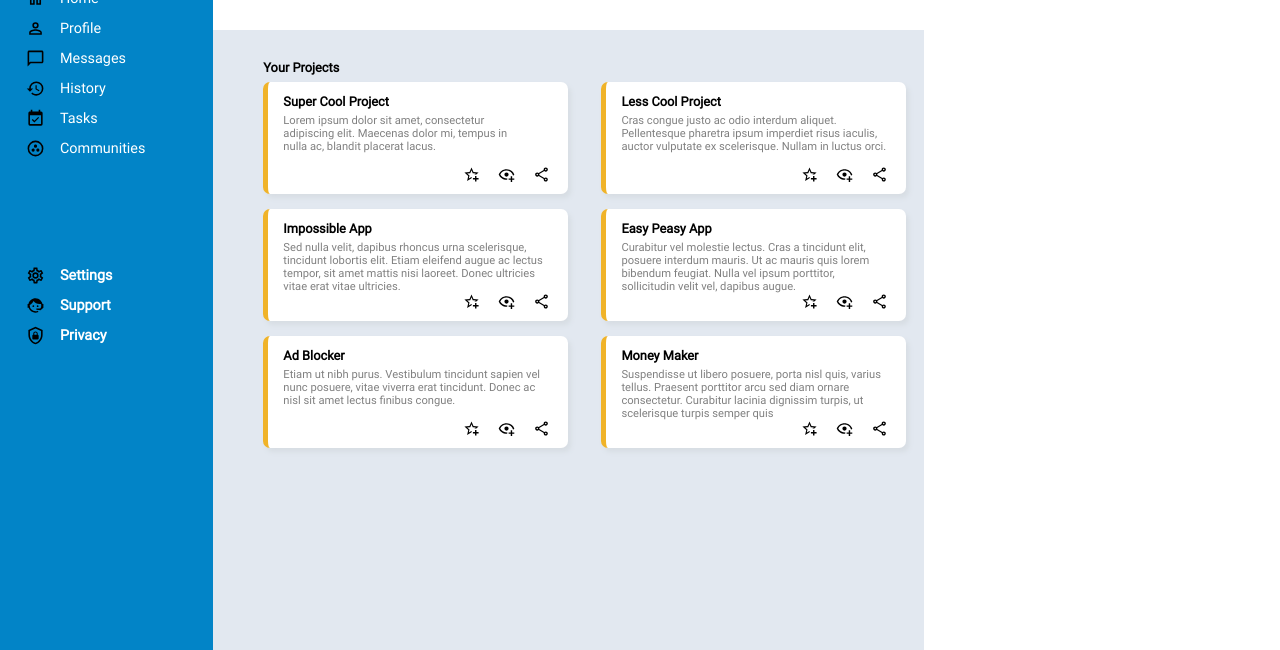
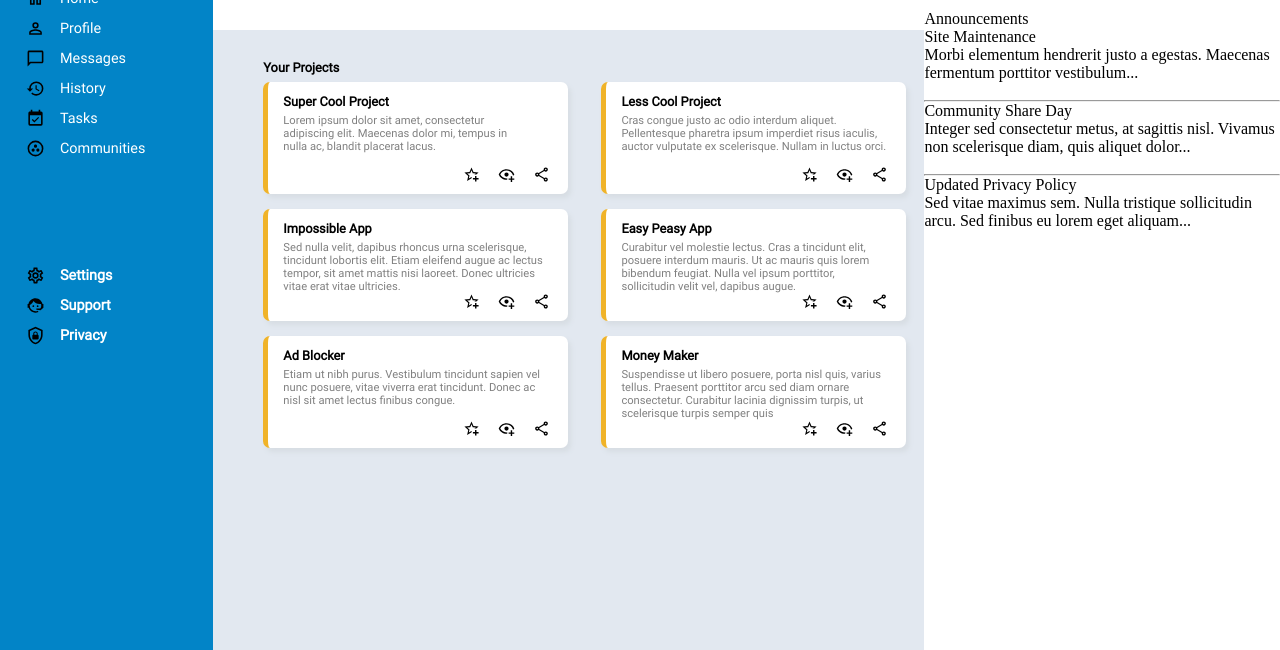
Before and after one commit to onurdemirk/admin-dashboard, a plain HTML site: page index.html in a window 1280 px wide. Shown: the part 150-800 px from the top of the page. Drawn offline with Linux system fonts and the light colour scheme.

Commit message:
Added HTML structure for announcement sections using <div> elements.

```diff
--- a/index.html
+++ b/index.html
@@ -148,7 +148,38 @@
           </div>
         </div>
       </div>
-      <div class="announcements"></div>
+      <div class="announcements">
+        <div>
+          <p class="project-title">Announcements</p>
+        </div>
+        <div class="announ-boxes">
+          <div>
+            <p class="anno-title">Site Maintenance</p>
+            <p>
+              Morbi elementum hendrerit justo a egestas. Maecenas fermentum
+              porttitor vestibulum...
+            </p>
+            <br>
+            <hr />
+          </div>
+          <div>
+            <p class="anno-title">Community Share Day</p>
+            <p>
+              Integer sed consectetur metus, at sagittis nisl. Vivamus non
+              scelerisque diam, quis aliquet dolor...
+            </p>
+            <br>
+            <hr />
+          </div>
+          <div>
+            <p class="anno-title">Updated Privacy Policy</p>
+            <p>
+              Sed vitae maximus sem. Nulla tristique sollicitudin arcu. Sed
+              finibus eu lorem eget aliquam...
+            </p>
+          </div>
+        </div>
+      </div>
       <div class="trending"></div>
     </div>
   </body>
```
